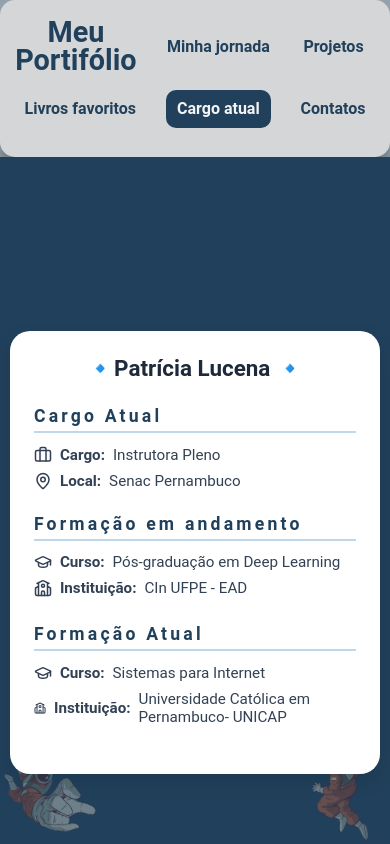
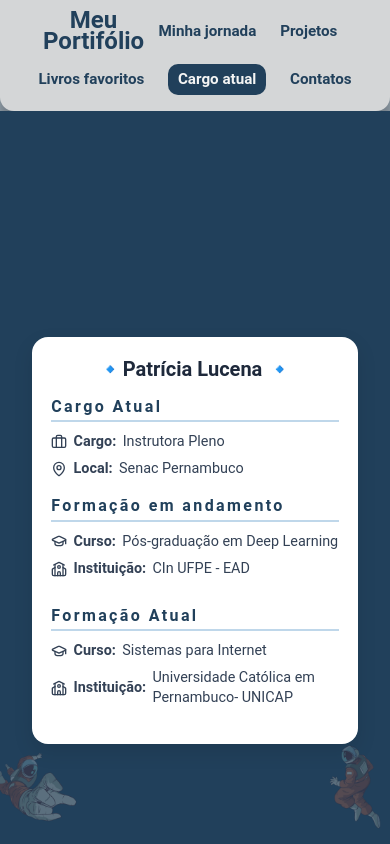
Before and after one commit to Patyadl/MeuPortifolio, a React (Vite) app: page /cargo in a window 390 px wide. Built offline with nearby package versions, Linux system fonts and the light colour scheme.

Commit message:
mobile: ajustando nav, removendo espaços vazios em projects e cargo

```diff
--- a/src/components/Cargo/Cargo.css
+++ b/src/components/Cargo/Cargo.css
@@ -74,42 +74,61 @@
   }
 
   @media (max-width: 768px) {
+
   .cargo-container {
-      padding: 1rem;
-      flex-direction: column;
+     margin-top: 0;
+    padding: 2rem;
+    padding-top: 0;
+    min-height: 100vh;
+    justify-content: flex-start;
   }
 
   .cargo-card {
-      padding: 1.5rem;
-      max-width: 90%;
+    padding: 1.2rem;
+    max-width: 100%;
+    border-radius: 16px;
+    margin-top: 1rem;
   }
 
   .nome {
-      font-size: 1.4rem;
+    font-size: 1.25rem;
+    margin-bottom: 1rem;
   }
 
   .titulo {
-      font-size: 1.1rem;
-      letter-spacing: 0.2rem;
+    font-size: 1rem;
+    letter-spacing: 0.15rem;
+    margin-bottom: 0.6rem;
+  }
+
+  .info-bloco {
+    margin-bottom: 1.1rem;
   }
 
   .info-bloco p {
-      font-size: 0.95rem;
+    font-size: 0.9rem;
+    line-height: 1.35;
+    gap: 0.4rem;
+  }
+
+  .info-bloco svg {
+    width: 16px;
+    height: 16px;
+    flex-shrink: 0;
   }
 
   .fundo-imagem,
   .fundo-imagem2 {
-      width: 100px;
+    width: 90px;
+    opacity: 0.30;
+    bottom: 12px;
+  }
+
+  .fundo-imagem {
+    right: -10px;
+  }
+
+  .fundo-imagem2 {
+    left: -10px;
   }
 }
-
-  @keyframes fadeIn {
-    from {
-      opacity: 0;
-      transform: translateY(20px);
-    }
-    to {
-      opacity: 1;
-      transform: translateY(0);
-    }
-  }
--- a/src/components/NavBar/nav.css
+++ b/src/components/NavBar/nav.css
@@ -86,30 +86,26 @@ nav h4:hover {
 @media (max-width: 800px) {
 
   nav {
-    padding: 1.2rem 0.8rem;
-    gap: 0.4rem;
-    justify-content: space-around;
+    padding: 0.6rem 0.6rem;
+    gap: 0.3rem;
+    justify-content:center;
+    border-radius: 0 0 14px 14px;
   }
 
   nav #logo {
-    font-size: 1.8rem;
-    line-height: 0.95;
-    margin-right: 0.5rem;
+    font-size: 1.5rem;
+    line-height: 0.9;
+    margin: 0;
   }
 
   nav h4 {
-    font-size: 1rem;
-    padding: 0.6rem 0.7rem;
+    font-size: 0.95rem;
+    padding: 0.4rem 0.6rem;
+    margin: 0;
     white-space: nowrap;
   }
 
-  nav h4:hover {
-    background-color: #21405B;
-    color: #f4f4f4;
-  }
-
   .link.active {
-    font-size: 1rem;
-    padding: 0.6rem 0.7rem;
+    padding: 0.4rem 0.6rem;
   }
 }
--- a/src/components/NavBar/nav.jsx
+++ b/src/components/NavBar/nav.jsx
@@ -16,6 +16,7 @@ const Nav = () => {
       </h2>
 
       <h4>
+
         <Link to="/jornada" className={isActive("/jornada")}>
           Minha jornada
         </Link>
@@ -40,6 +41,7 @@ const Nav = () => {
           Contatos
         </Link>
       </h4>
+
     </nav>
   );
 };
```
Lines whose indentation alone changed are shown as unchanged.
